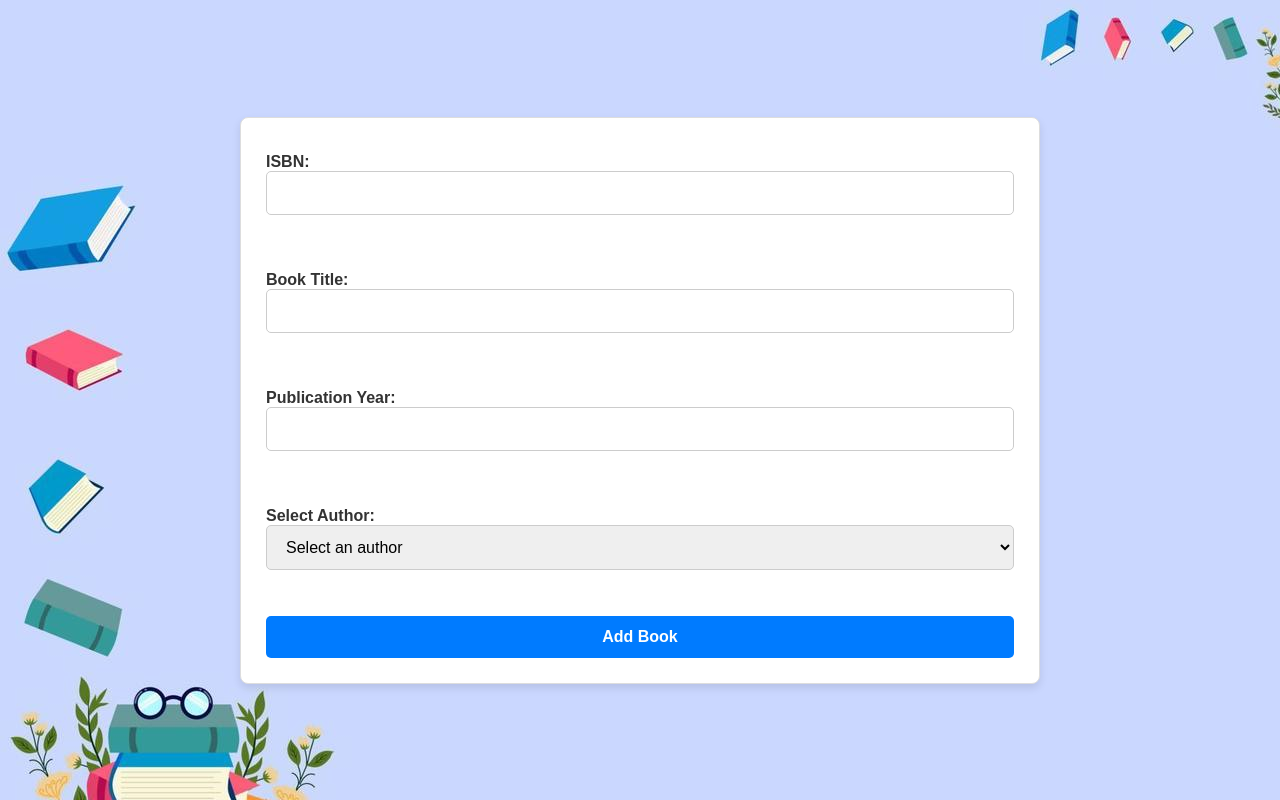
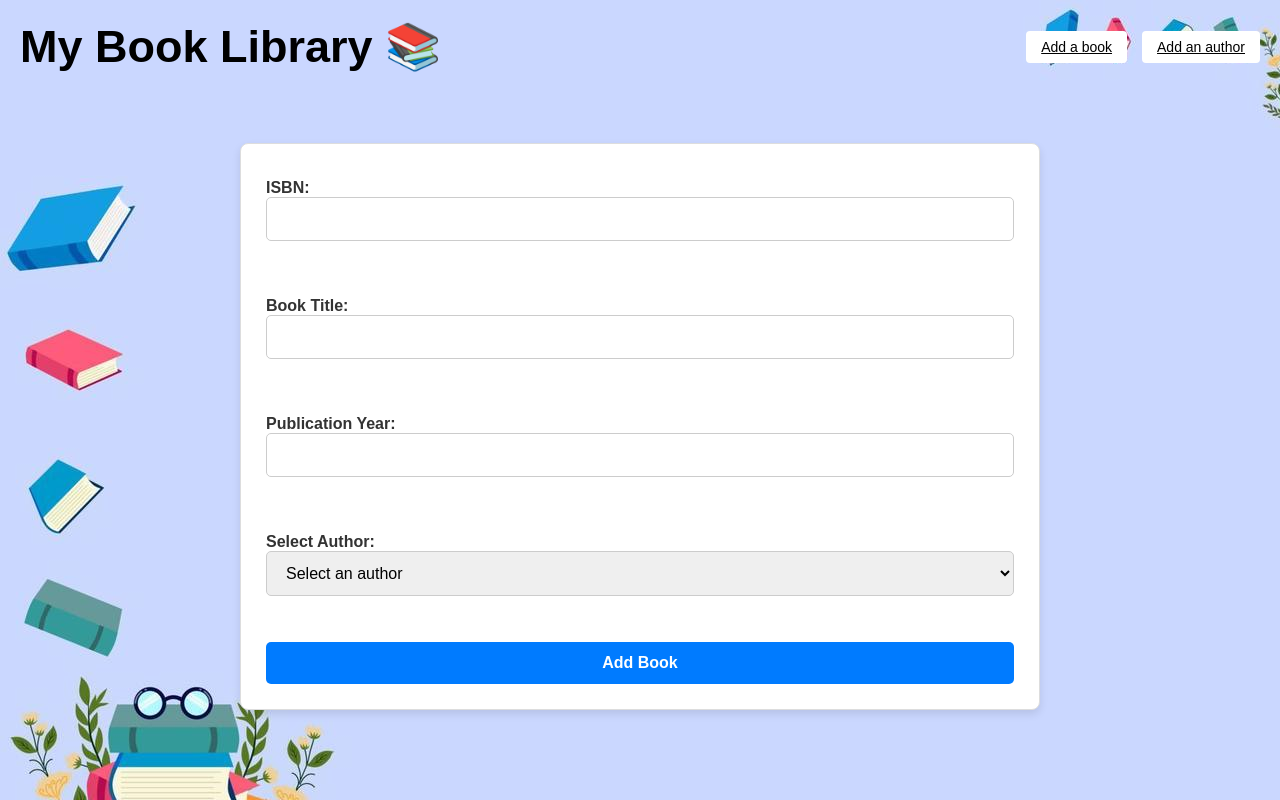
Before and after one commit to Ell-716/Book-Alchemy, a Flask app: page /add_book in a window 1280 px wide. Run offline with Flask 3, Linux system fonts and the light colour scheme.

Commit message:
Add header to all pages and make it clickable.

```diff
--- a/static/styles.css
+++ b/static/styles.css
@@ -33,6 +33,15 @@ header h1 {
   display: flex;
   align-items: center;
   gap: 15px;
+}
+
+.library-title {
+  text-decoration: none;
+  color: inherit;
+}
+
+.library-title h1 {
+  display: inline;
 }
 
 .add-button {
@@ -167,6 +176,7 @@ input#search {
   text-decoration: none;
   color: #007bff;
   font-weight: bold;
+  font-size: 20px;
 }
 
 .search-result-container .book-card h3 a:hover {
@@ -306,6 +316,7 @@ main {
   text-decoration: none;
   color: #007bff;
   font-weight: bold;
+  font-size: 20px;
 }
 
 .book-card p {
@@ -341,7 +352,7 @@ main {
 .styled-form {
   width: 100%;
   max-width: 800px;
-  margin: auto auto;
+  margin: 50px auto;
   background-color: #FFF;
   border: 1px solid #DDD;
   padding: 25px;
--- a/templates/add_book.html
+++ b/templates/add_book.html
@@ -8,6 +8,18 @@
     <link rel="stylesheet" href="{{ url_for('static', filename='styles.css') }}">  <!-- Make sure to link the main stylesheet -->
   </head>
   <body>
+
+    <header>
+      <div class="header-container">
+        <a href="{{ url_for('home_page') }}" class="library-title">
+            <h1>My Book Library 📚</h1>
+        </a>
+        <div class="header-right">
+          <a href="{{ url_for('add_book') }}" class="add-button">Add a book</a>
+          <a href="{{ url_for('add_author') }}" class="add-button">Add an author</a>
+        </div>
+      </div>
+    </header>
 
   <!-- Success message -->
   {% if success_message %}
--- a/templates/home.html
+++ b/templates/home.html
@@ -10,7 +10,9 @@
   <body>
     <header>
       <div class="header-container">
-        <h1>My Book Library 📚</h1>
+        <a href="{{ url_for('home_page') }}" class="library-title">
+            <h1>My Book Library 📚</h1>
+        </a>
         <div class="header-right">
           <a href="{{ url_for('add_book') }}" class="add-button">Add a book</a>
           <a href="{{ url_for('add_author') }}" class="add-button">Add an author</a>
```
Also changed, not shown: templates/add_author.html (+12 -0 lines), templates/book_detail.html (+13 -0 lines).
